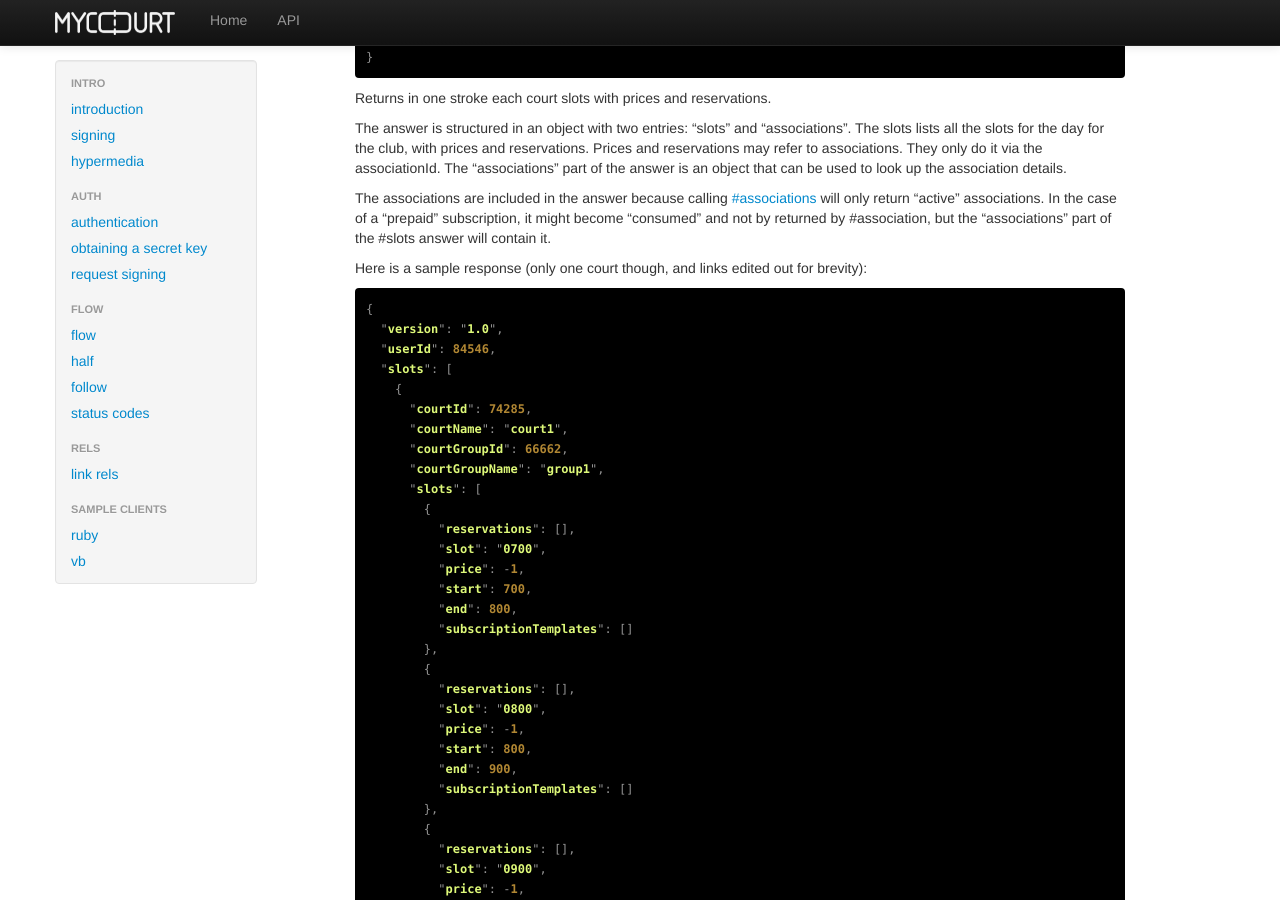
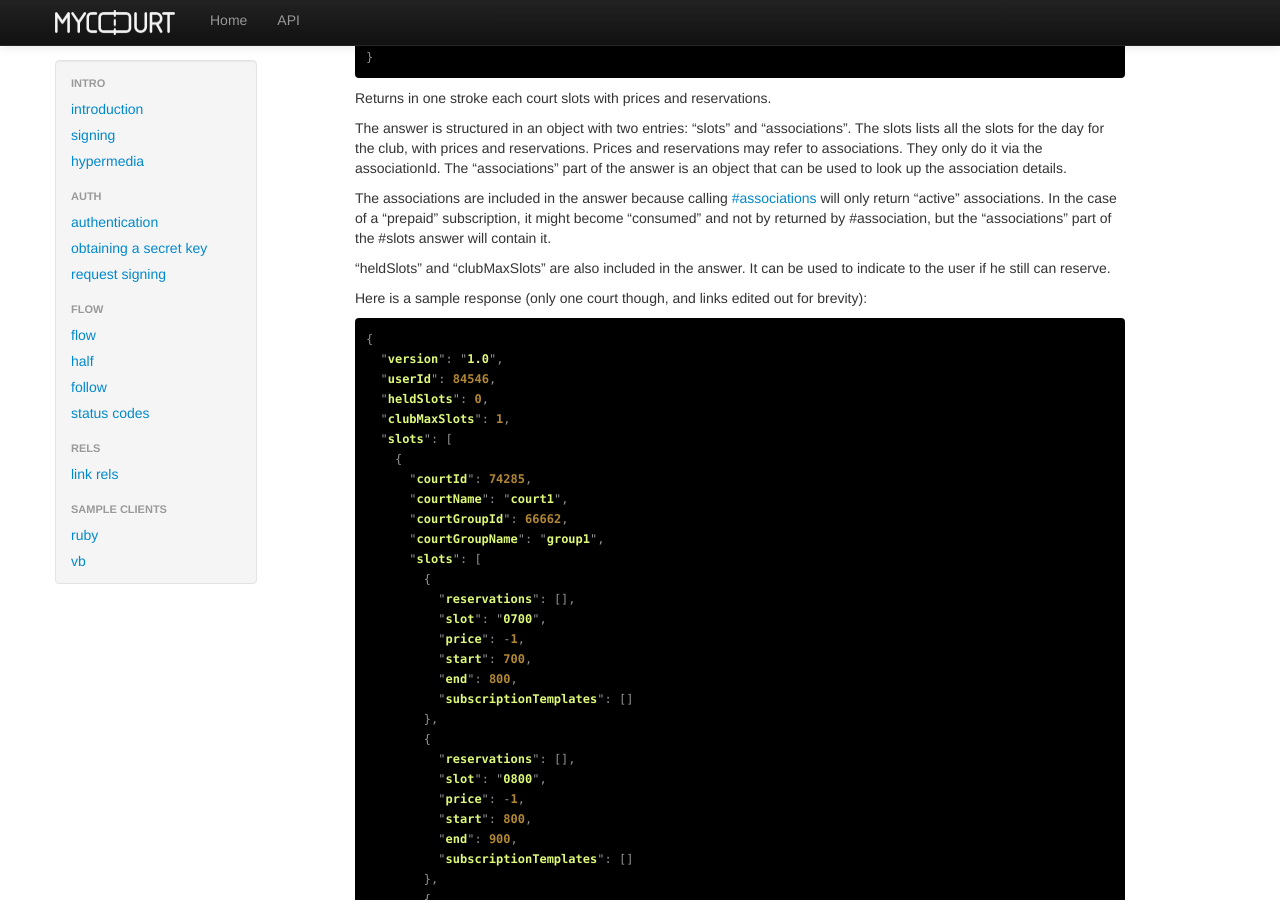
Before and after one commit to mycourtpro/mycourtpro.github.io, a Jekyll site: the page built from api/rels.md, in a window 1280 px wide and 900 px high, scrolled down 3515 px. Built offline with Jekyll 4.4.1, drawn with Linux system fonts in a browser that asks for light colours.

Commit message:
document heldSlots and clubMaxSlots in #slots res

```diff
--- a/api/rels.md
+++ b/api/rels.md
@@ -206,12 +206,16 @@ The answer is structured in an object with two entries: "slots" and "association
 
 The associations are included in the answer because calling [#associations](#associations) will only return "active" associations. In the case of a "prepaid" subscription, it might become "consumed" and not by returned by #association, but the "associations" part of the #slots answer will contain it.
 
+"heldSlots" and "clubMaxSlots" are also included in the answer. It can be used to indicate to the user if he still can reserve.
+
 Here is a sample response (only one court though, and links edited out for brevity):
 
 {% highlight javascript %}
 {
   "version": "1.0",
   "userId": 84546,
+  "heldSlots": 0,
+  "clubMaxSlots": 1,
   "slots": [
     {
       "courtId": 74285,
@@ -452,8 +456,6 @@ Here is a sample response (only one court though, and links edited out for brevi
     }
   }
 }
-
-
 {% endhighlight %}
 
 See also [#clubs](#clubs).
```
